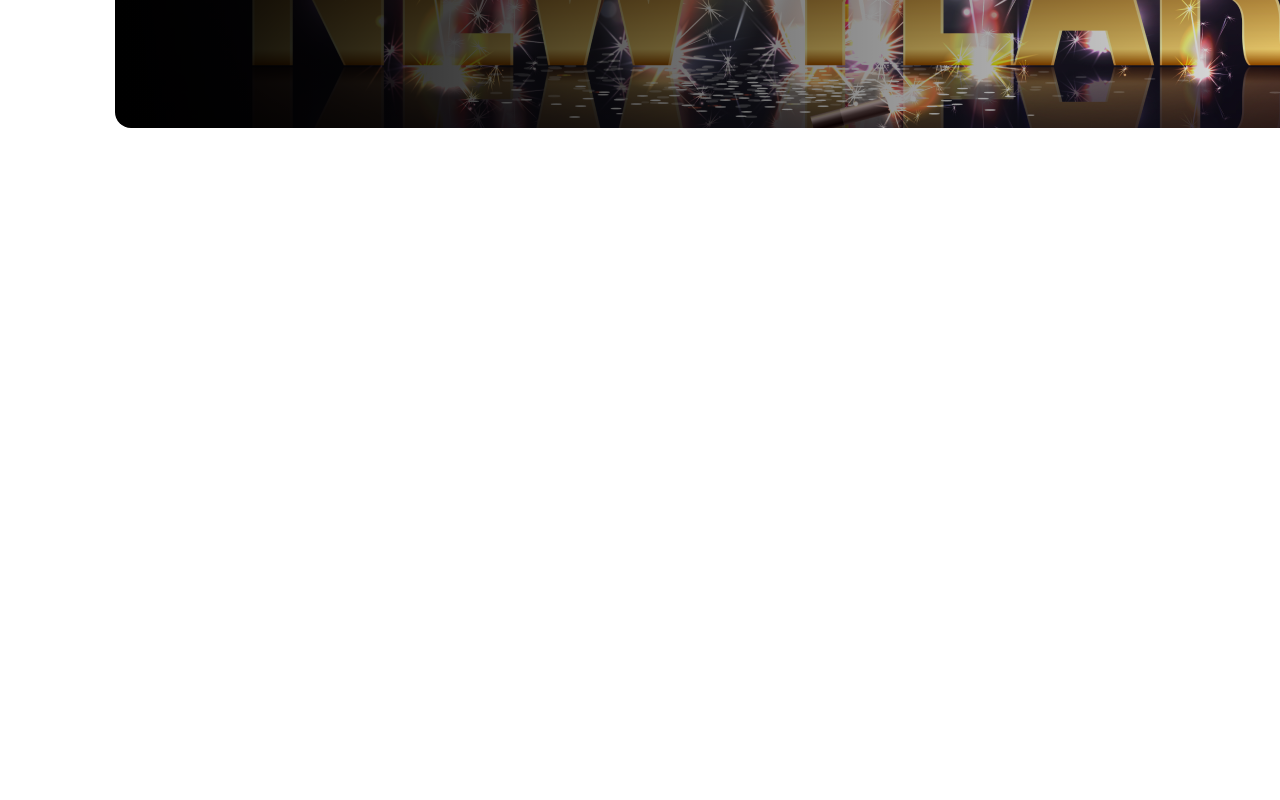
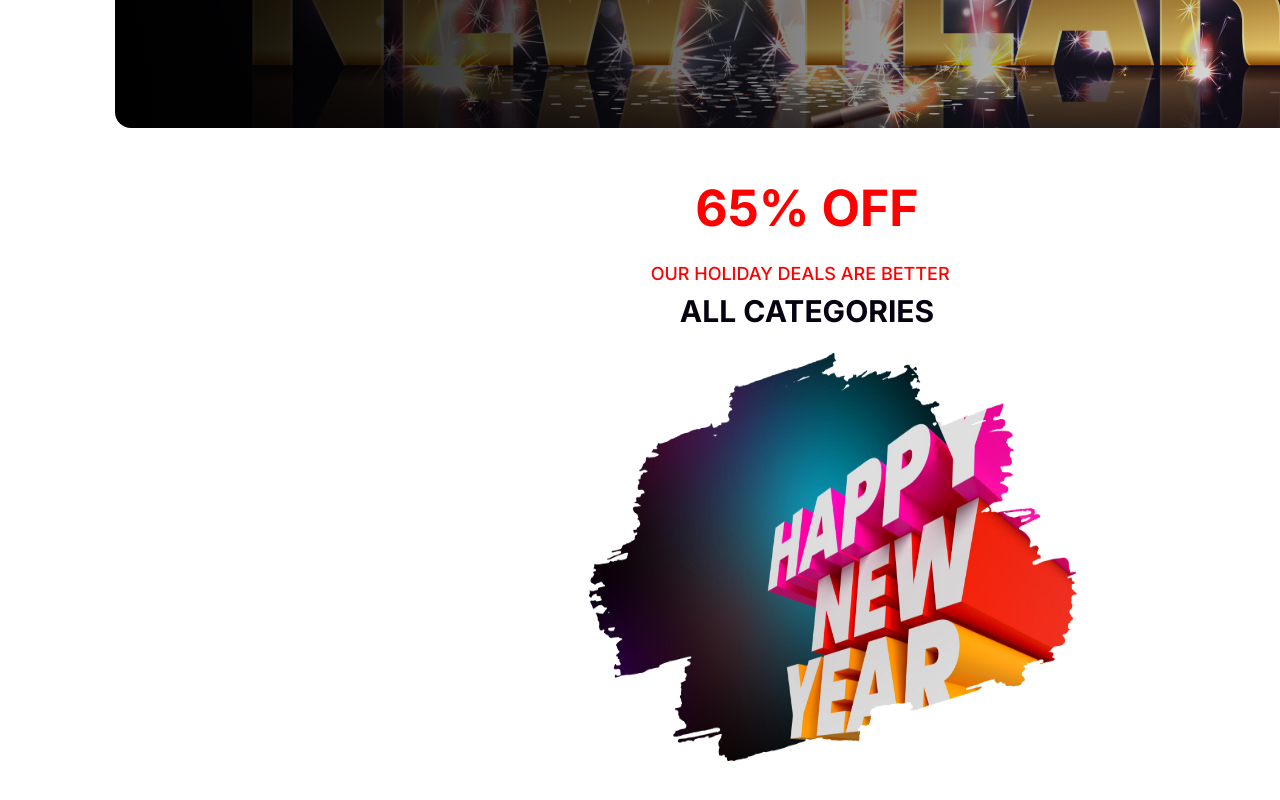
Before and after one commit to coderarafatbd/landing-page-design-01, a plain HTML site: page index.html in a window 1280 px wide. Shown: the part 522-1322 px from the top of the page. Before the commit the page ends 800 px from the top, so only its background shows below. Drawn offline with Linux system fonts and the light colour scheme.

Commit message:
group02 section create'

```diff
--- a/index.html
+++ b/index.html
@@ -16,6 +16,16 @@
         </div>
     </header>
     <main>
+        <section id="group02">
+            <div class="group02-heading">
+                <h3>65% OFF</h3>
+            </div>
+            <div class="groupo2-text">
+                <p>OUR HOLIDAY DEALS ARE BETTER</p>
+                <h4>ALL CATEGORIES</h4>
+               <img src="Images/New Year Photo.png" alt="">
+            </div>
+        </section>
 
     </main>
     <footer>
--- a/style.css
+++ b/style.css
@@ -39,3 +39,69 @@
     font-weight: 900;
     line-height: 95px; /* 131.944% */
   }
+
+   /* group02 related style */
+
+   #group02{
+    width: 856px;
+    height: 730px;
+    margin-top:50px;
+    margin-left: 379px;
+    position: relative;
+   }
+
+   .group02-heading{
+    width: 408px;
+    height: 80px;
+    margin-left: 224px;
+   }
+
+   .group02-heading h3{
+    color: #F00;
+    text-align: center;
+    font-family: Inter;
+    font-size:50px;
+    font-style: normal;
+    font-weight: 700;
+    line-height: normal;
+   }
+
+
+   .groupo2-text{
+    width: 437.116px;
+    height: 106.706px;
+    margin-left: 209.5px;
+    margin-top:5px;
+
+
+    }
+
+   .groupo2-text p{
+    width: 423.256px;
+    height: 30.043px;
+    color: #F00;
+    text-align: center;
+    font-family: Inter;
+    font-size: 18px;
+
+    font-weight: 500;
+
+
+   }
+
+   .groupo2-text h4{
+    width: 437.116px;
+    height: 60.087px;
+
+    color: #070211;
+    text-align: center;
+    font-family: Inter;
+    font-size: 30px;
+
+    font-weight: 700;
+
+   }
+   .groupo2-text img{
+   width: 488px;
+   height: 408px;
+   }
```
